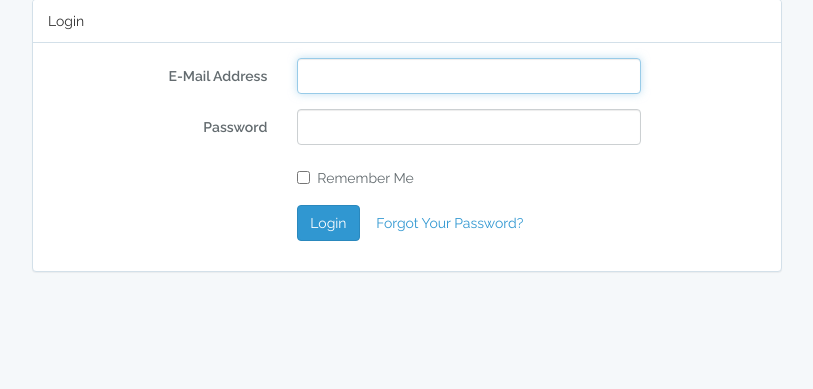
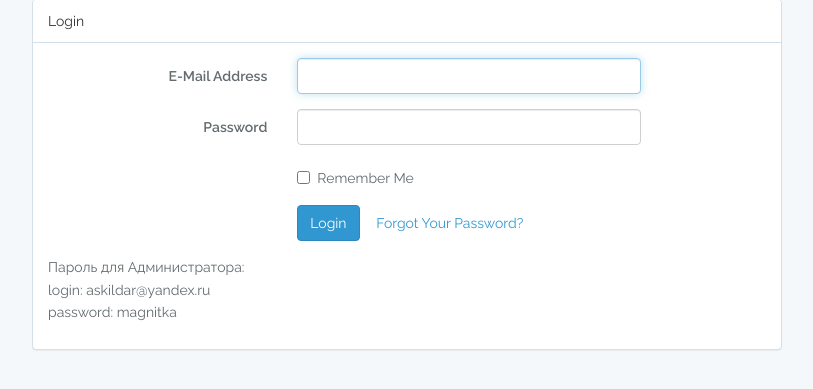
Before and after one commit to AskilD85/Laravel5, a Laravel app: page /login in a window 1280 px wide. Shown: the part 74-463 px from the top of the page, without its empty margins (233-1046 px from the left). Run offline with Laravel 8, Linux system fonts and the light colour scheme; settings files or empty folders that the repository lacks are supplied; parts of the project's set-up code (start-up, migrations or seed data) failed here and were passed over; some libraries are stand-ins or nearby versions.

Commit message:
Update login.blade.php

```diff
--- a/resources/views/auth/login.blade.php
+++ b/resources/views/auth/login.blade.php
@@ -61,6 +61,7 @@
                             </div>
                         </div>
                     </form>
+                    <div><p>Пароль для Администратора:<br/>login:&nbspaskildar@yandex.ru<br/>password:&nbspmagnitka</p></div>
                 </div>
             </div>
         </div>
```
